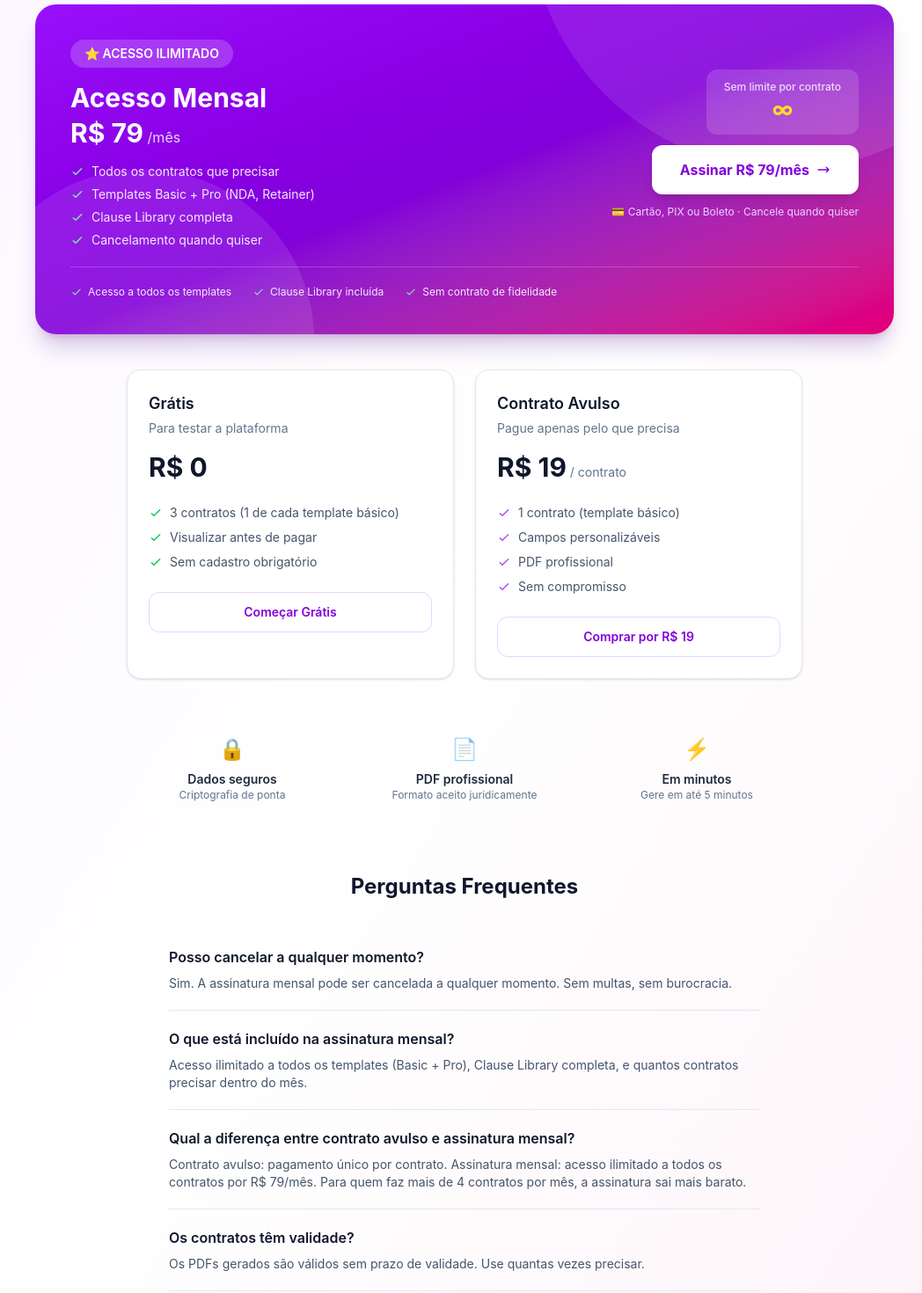
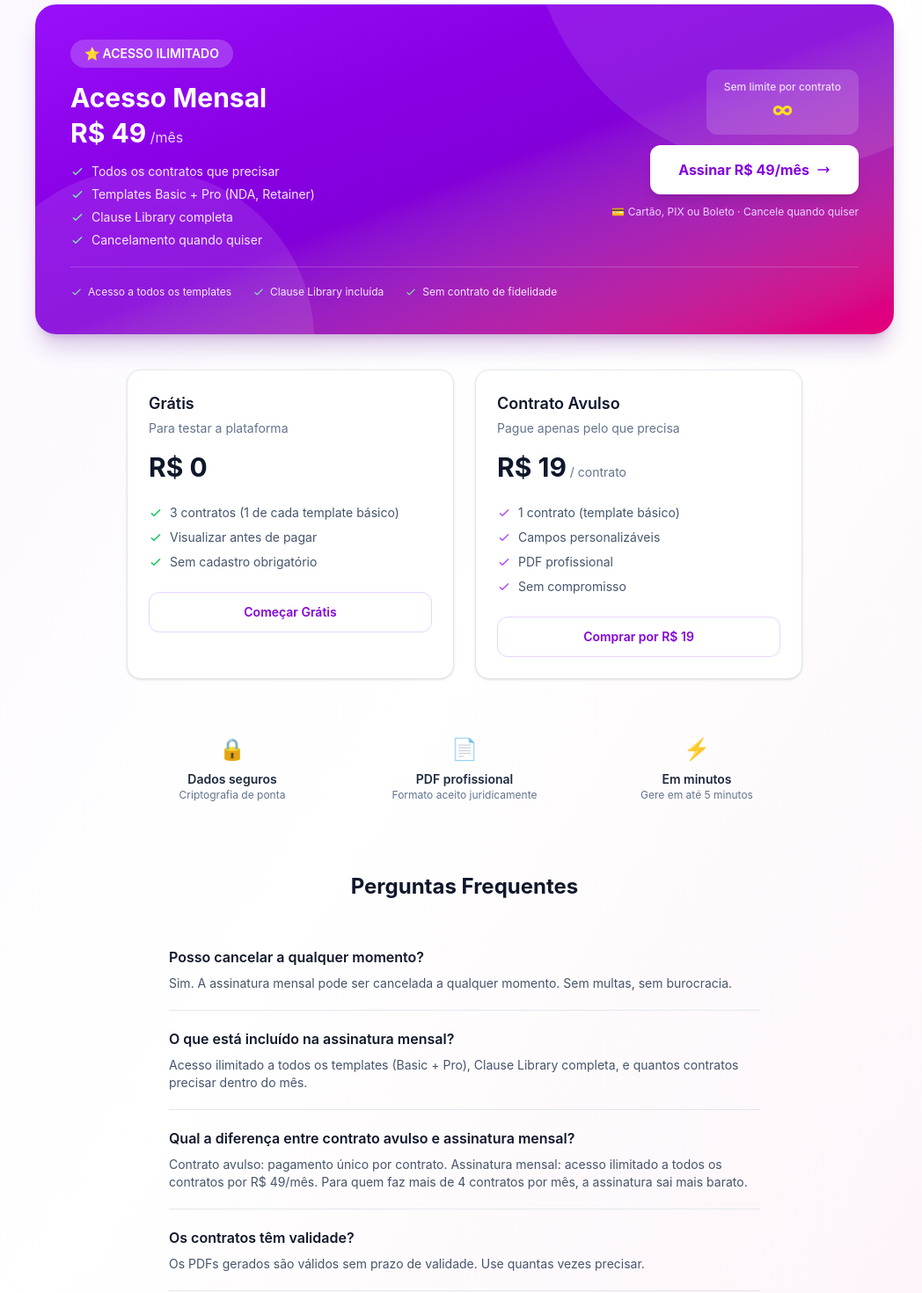
Before and after one commit to alternative-down/contrato-express, a Next.js app: page /pricing in a window 1280 px wide. Shown: the part 260-1730 px from the top of the page at 88% size, without its empty margins (112-1160 px from the left). Built offline with nearby package versions, Linux system fonts and the light colour scheme.

Commit message:
fix(contrato): pricing page R9→R9 Mensal + remove fake contract-count

```diff
--- a/src/app/api/analytics/contract-count/route.ts
+++ /dev/null
@@ -1,23 +0,0 @@
-import { NextResponse } from 'next/server';
-import { db } from '@/db';
-import { contracts } from '@/db/schema';
-import { count, eq } from 'drizzle-orm';
-
-export const dynamic = 'force-dynamic';
-
-export async function GET() {
-  try {
-    const [result] = await db
-      .select({ count: count() })
-      .from(contracts)
-      .where(eq(contracts.status, 'paid'));
-    const total = result?.count ?? 0;
-    return NextResponse.json(
-      { count: total === 0 ? 500 : total },
-      { headers: { 'Cache-Control': 'no-store' } }
-    );
-  } catch (error) {
-    console.error('[analytics/contract-count] failed', error);
-    return NextResponse.json({ count: 500 }, { status: 500 });
-  }
-}
--- a/src/app/pricing/page.tsx
+++ b/src/app/pricing/page.tsx
@@ -38,7 +38,7 @@ export default function PricingPage() {
           <p className="text-lg text-slate-600">Comece grátis. Evolua conforme sua demanda.</p>
         </div>
 
-        {/* ─── Tier 1: Acesso Mensal R$ 79 — Hero Card ─── */}
+        {/* ─── Tier 1: Acesso Mensal R$ 49 — Hero Card ─── */}
         <div className="mb-10">
           <div className="relative bg-gradient-to-br from-purple-600 via-purple-700 to-pink-600 rounded-3xl p-8 md:p-10 shadow-xl shadow-purple-900/20 overflow-hidden">
             <div className="absolute inset-0 opacity-10">
@@ -58,7 +58,7 @@ export default function PricingPage() {
                   Acesso Mensal
                 </h2>
                 <p className="text-purple-100 text-base mb-4">
-                  <span className="text-3xl font-bold text-white">R$ 79</span>
+                  <span className="text-3xl font-bold text-white">R$ 49</span>
                   <span className="text-purple-200"> /mês</span>
                 </p>
                 <ul className="space-y-1.5 mb-0">
@@ -88,7 +88,7 @@ export default function PricingPage() {
                   href="/signup?plan=mensal"
                   className="w-full md:w-auto inline-flex items-center justify-center gap-2 bg-white text-purple-700 font-bold px-8 py-4 rounded-xl hover:bg-purple-50 hover:scale-[1.02] transition-all shadow-lg text-base"
                 >
-                  Assinar R$ 79/mês
+                  Assinar R$ 49/mês
                   <svg className="w-4 h-4" fill="none" stroke="currentColor" viewBox="0 0 24 24">
                     <path strokeLinecap="round" strokeLinejoin="round" strokeWidth={2} d="M17 8l4 4m0 0l-4 4m4-4H3" />
                   </svg>
@@ -209,7 +209,7 @@ export default function PricingPage() {
             },
             {
               q: 'Qual a diferença entre contrato avulso e assinatura mensal?',
-              a: 'Contrato avulso: pagamento único por contrato. Assinatura mensal: acesso ilimitado a todos os contratos por R$ 79/mês. Para quem faz mais de 4 contratos por mês, a assinatura sai mais barato.',
+              a: 'Contrato avulso: pagamento único por contrato. Assinatura mensal: acesso ilimitado a todos os contratos por R$ 49/mês. Para quem faz mais de 4 contratos por mês, a assinatura sai mais barato.',
             },
             {
               q: 'Os contratos têm validade?',
```
